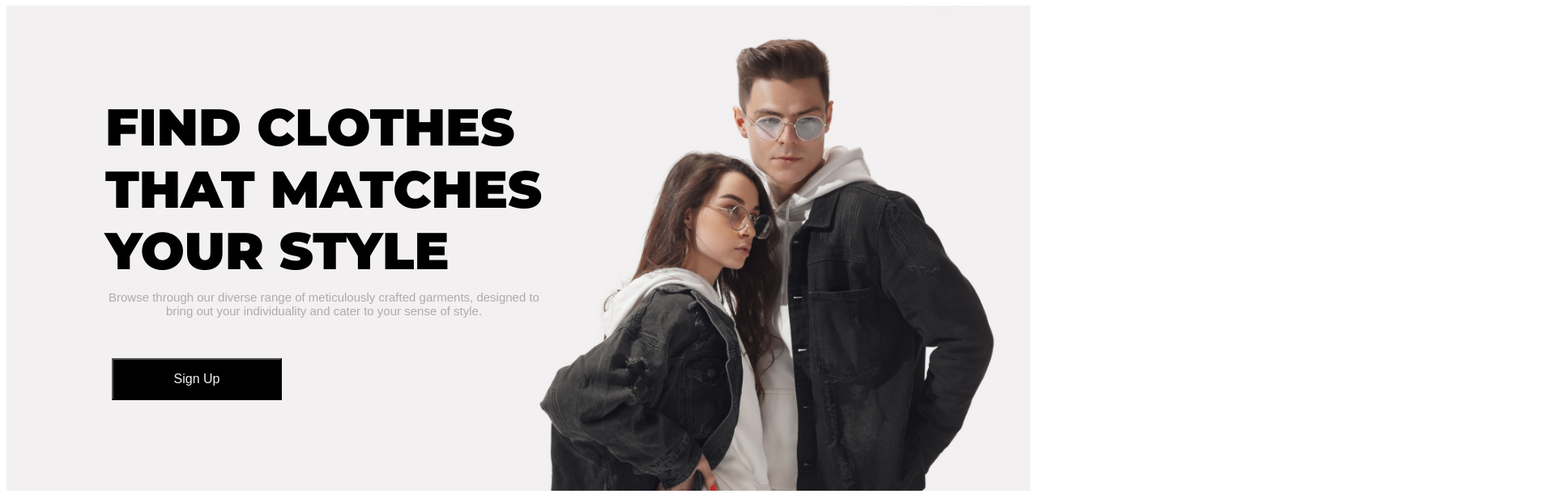
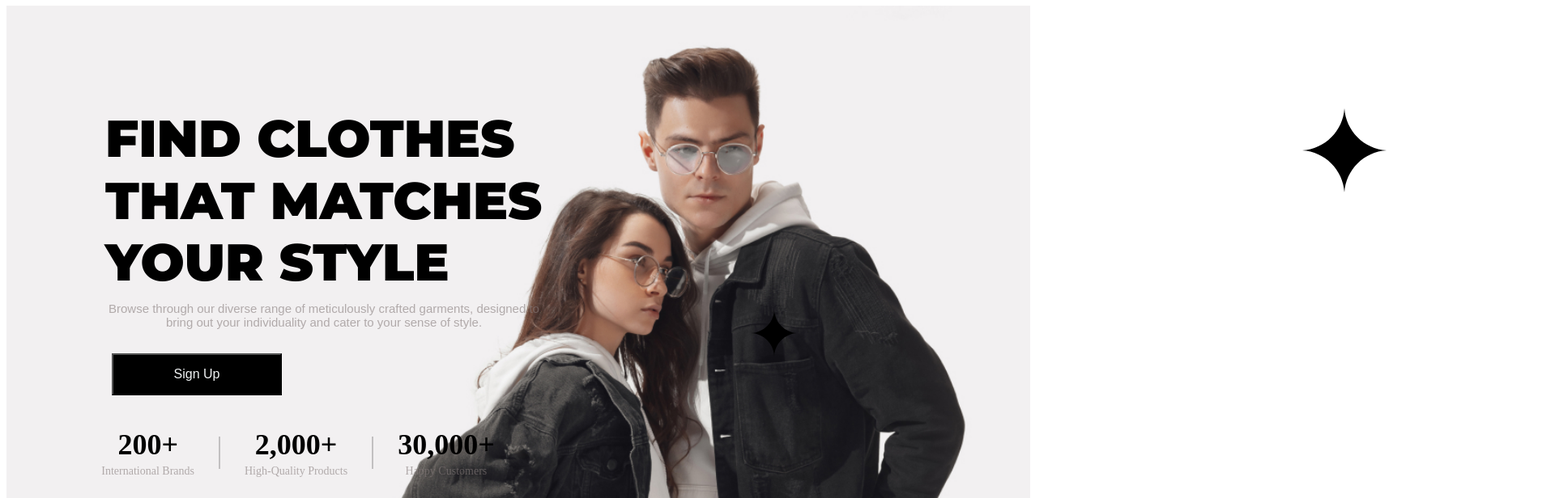
Before and after one commit to Radia731/TempoLabsProject, a React (Vite) app in the folder groupOneProject/ecomProject/: page / in a window 1280 px wide. Shown: the part 160-776 px from the top of the page at 81% size, 1920 px wide, since content can reach past the window. Built offline with nearby package versions, Linux system fonts and the light colour scheme.

Commit message:
added some new divs

```diff
--- a/groupOneProject/ecomProject/src/Components/body/Body.css
+++ b/groupOneProject/ecomProject/src/Components/body/Body.css
@@ -1,12 +1,37 @@
 .body-bg {
     background-image: url('../../assets/bodybg.jpg');
     background-size: cover;
-    background-position: center;
+    background-repeat: no-repeat;
+    background-position: 100%;
     width: 100%;
-    height: 600px;
+    height: 750px;
     display: flex;
     flex-direction: column;
     justify-content: center;
+
+}
+
+.sprinklebg{
+    position: relative;
+}
+
+.sprinkle-1{
+    position: absolute;
+    left: 1600px;
+    width: 100%;
+    height: 100%;
+    background-image: url('../../assets/sprinkle2.svg');
+    background-repeat: no-repeat;
+
+}
+.sprinkle-2{
+    position: absolute;
+    top: 250px;
+    left: 920px;
+    width: 80px;
+    height: 80px;
+    background-image: url('../../assets/sprinkle1.svg');
+    background-repeat: no-repeat;
 
 }
 .body-description{
@@ -84,3 +109,38 @@ button {
     border-bottom-left-radius: var(--radius);
     border-bottom-right-radius: var(--radius);
 }
+
+.info-barContainer{
+    display: flex;
+    align-items: center;
+    justify-content: center;
+    gap:30px;
+    padding:0;
+    margin: 40px 40px 40px 0px;
+    max-width: 720px;
+}
+
+.info-item {
+    text-align: center;
+}
+
+.info-number{
+    font-size: 36px;
+    font-weight: bold;
+    color:#000000;
+    margin: 0;
+}
+
+.info-label{
+
+    font-size: 14px;
+    font-weight: 400;
+    color: rgba(134, 124, 124, 0.6);
+    margin: 4px 0 0;
+
+}
+.divider {
+    width: 2px;
+    height: 40px;
+    background-color: rgba(0, 0, 0, 0.2);
+}
--- a/groupOneProject/ecomProject/src/Components/body/Body.jsx
+++ b/groupOneProject/ecomProject/src/Components/body/Body.jsx
@@ -5,6 +5,10 @@ function Body() {
 return(
      <>
         <div className="body-bg">
+            <div className="sprinklebg">
+
+                    <div className="sprinkle-1" > </div>
+                  <div className="sprinkle-2"> </div>
 
                      <div className="body-description">
                          <p>FIND CLOTHES THAT MATCHES YOUR STYLE</p>
@@ -15,6 +19,33 @@ function Body() {
                         <button className="button-arounder">Sign Up</button>
                     </div>
 
+                <div className="info-barContainer">
+                      <div className="info-item">
+                        <p className="info-number">200+</p>
+                        <p className="info-label">International Brands</p>
+                      </div>
+
+                    <div className="divider"></div>
+
+                    <div className="info-item">
+                        <p className="info-number">2,000+</p>
+                        <p className="info-label">High-Quality Products</p>
+                    </div>
+
+                    <div className="divider"></div>
+
+                    <div className="info-item">
+                        <p className="info-number">30,000+</p>
+                        <p className="info-label">Happy Customers</p>
+                    </div>
+
+                     </div>
+                </div>
+
+
+
+
+
             </div>
 
         </>
```
Lines whose indentation alone changed are shown as unchanged.
